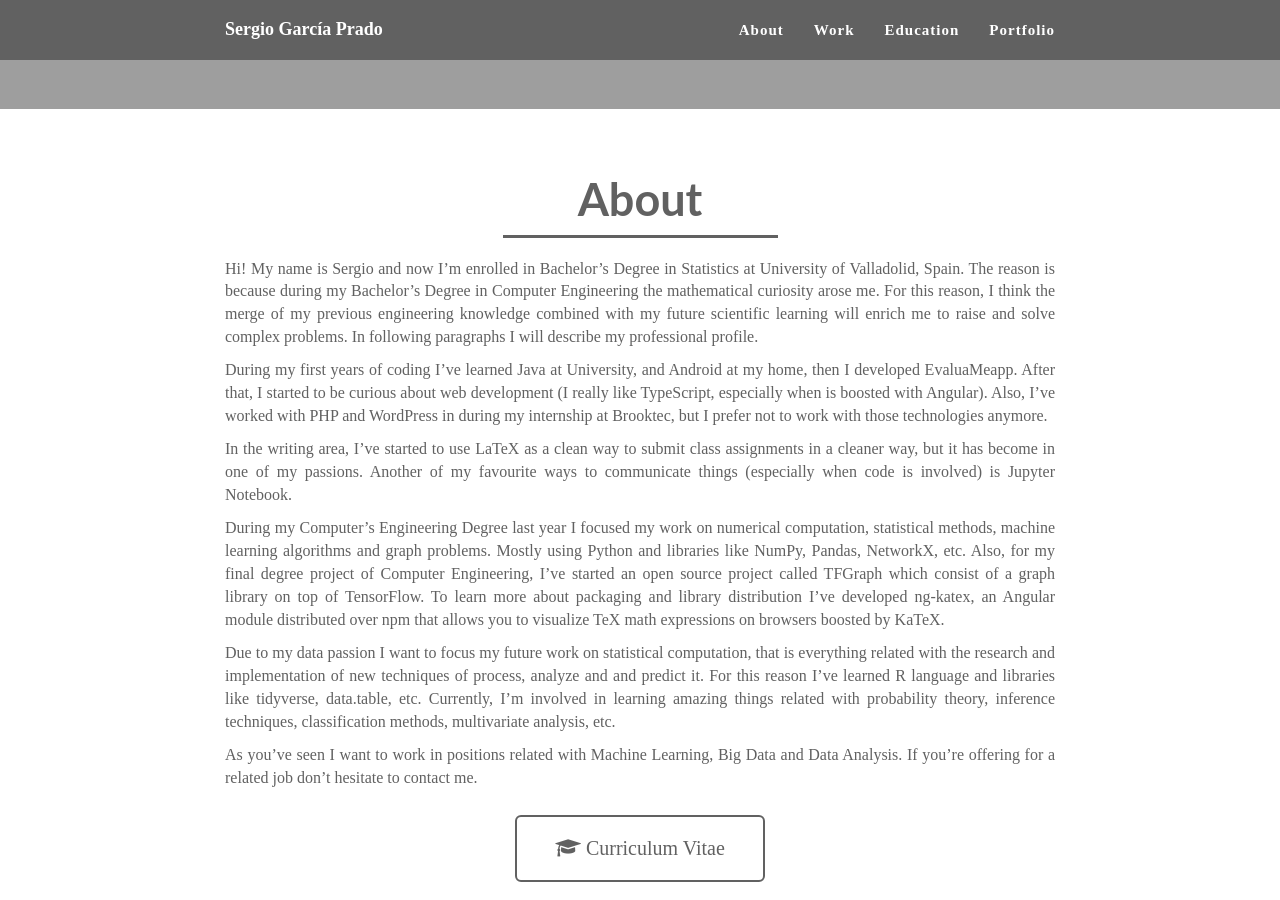
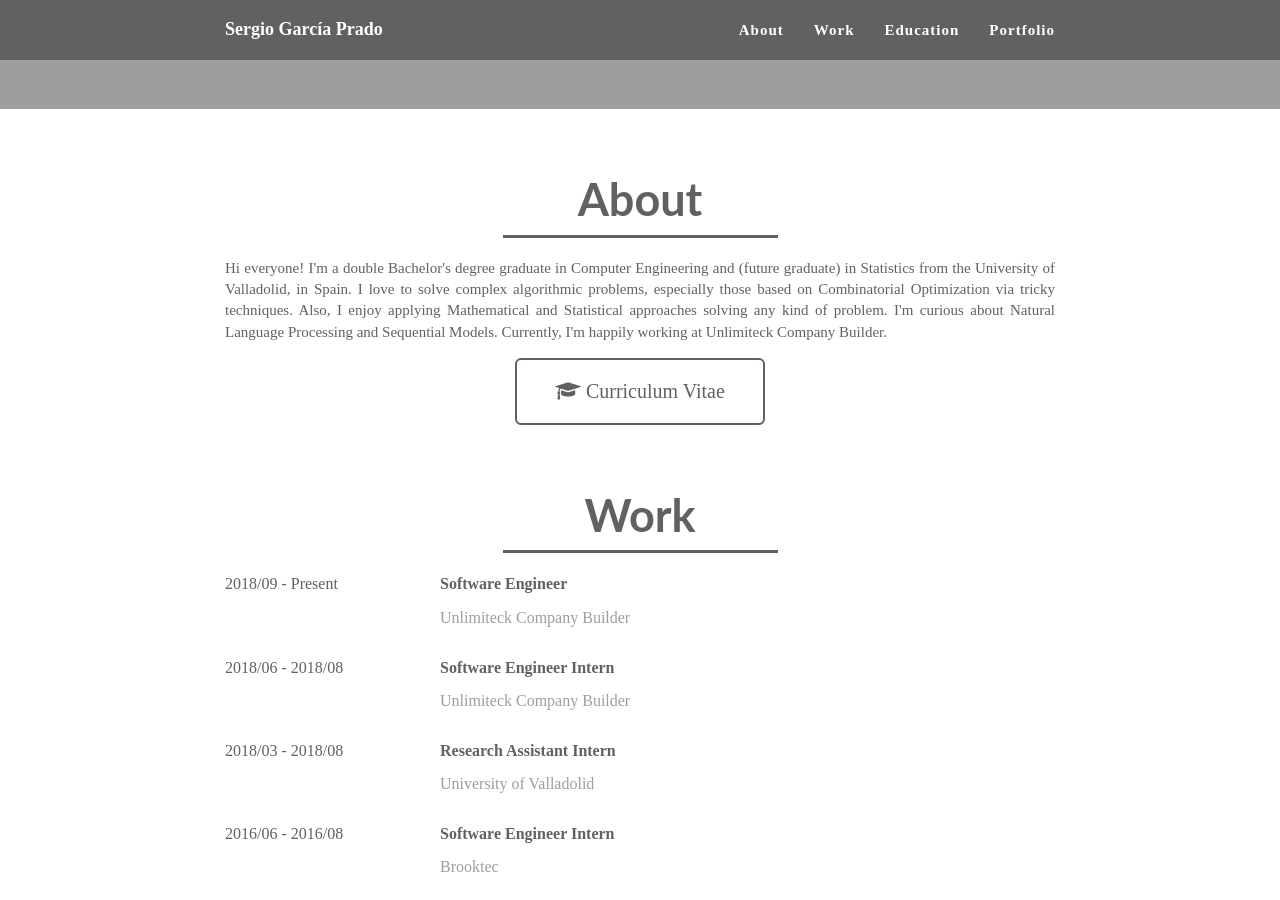
Before and after one commit to garciparedes/garciparedes.github.io, a Jekyll site: the page built from index.html, in a window 1280 px wide and 900 px high, scrolled down 791 px. Built offline with Jekyll 4.4.1, drawn with Linux system fonts in a browser that asks for light colours; nearby versions of some CDN libraries.

Commit message:
Update _config.yml

```diff
--- a/_config.yml
+++ b/_config.yml
@@ -2,7 +2,7 @@
 title: Sergio García Prado
 email: sergio@garciparedes.me
 url: https://garciparedes.me
-description: "Statistics student and Computer Engineering graduate at University of Valladolid, Spain. Focused on Statistical Computation and Data Science."
+description: "Software Engineering | Data Science | Research | Scientific Computation"
 skills: "Software Engineering | Data Science <br/> Research | Scientific Computation"
 meta_author: Sergio García Prado
 
@@ -32,19 +32,7 @@ footer:
 curriculum_vitae_link: https://garciparedes.me/curriculum-vitae
 # cover_letter_link: https://garciparedes.me/cover-letter
 
-description: "
-  <p>Hi! My name is Sergio and now I’m enrolled in Bachelor’s Degree in Statistics at University of Valladolid, Spain. The reason is because during my Bachelor’s Degree in Computer Engineering the mathematical curiosity arose me. For this reason, I think the merge of my previous engineering knowledge combined with my future scientific learning will enrich me to raise and solve complex problems. In following paragraphs I will describe my professional profile.</p>
-
-  <p>During my first years of coding I’ve learned Java at University, and Android at my home, then I developed EvaluaMeapp. After that, I started to be curious about web development (I really like TypeScript, especially when is boosted with Angular). Also, I’ve worked with PHP and WordPress in during my internship at Brooktec, but I prefer not to work with those technologies anymore.</p>
-
-  <p>In the writing area, I’ve started to use LaTeX as a clean way to submit class assignments in a cleaner way, but it has become in one of my passions. Another of my favourite ways to communicate things (especially when code is involved) is Jupyter Notebook.</p>
-
-  <p>During my Computer’s Engineering Degree last year I focused my work on numerical computation, statistical methods, machine learning algorithms and graph problems. Mostly using Python and libraries like NumPy, Pandas, NetworkX, etc. Also, for my final degree project of Computer Engineering, I’ve started an open source project called TFGraph which consist of a graph library on top of TensorFlow. To learn more about packaging and library distribution I’ve developed ng-katex, an Angular module distributed over npm that allows you to visualize TeX math expressions on browsers boosted by KaTeX.</p>
-
-  <p>Due to my data passion I want to focus my future work on statistical computation, that is everything related with the research and implementation of new techniques of process, analyze and and predict it. For this reason I’ve learned R language and libraries like tidyverse, data.table, etc. Currently, I’m involved in learning amazing things related with probability theory, inference techniques, classification methods, multivariate analysis, etc.</p>
-
-  <p>As you’ve seen I want to work in positions related with Machine Learning, Big Data and Data Analysis. If you’re offering for a related job don’t hesitate to contact me.</p>
-  "
+description: "Hi everyone! I'm a double Bachelor's degree graduate in Computer Engineering and (future graduate) in Statistics from the University of Valladolid, in Spain. I love to solve complex algorithmic problems, especially those based on Combinatorial Optimization via tricky techniques. Also, I enjoy applying Mathematical and Statistical approaches solving any kind of problem. I'm curious about Natural Language Processing and Sequential Models. Currently, I'm happily working at Unlimiteck Company Builder."
 
 education:
     -   time: 2019 - 2019
```
